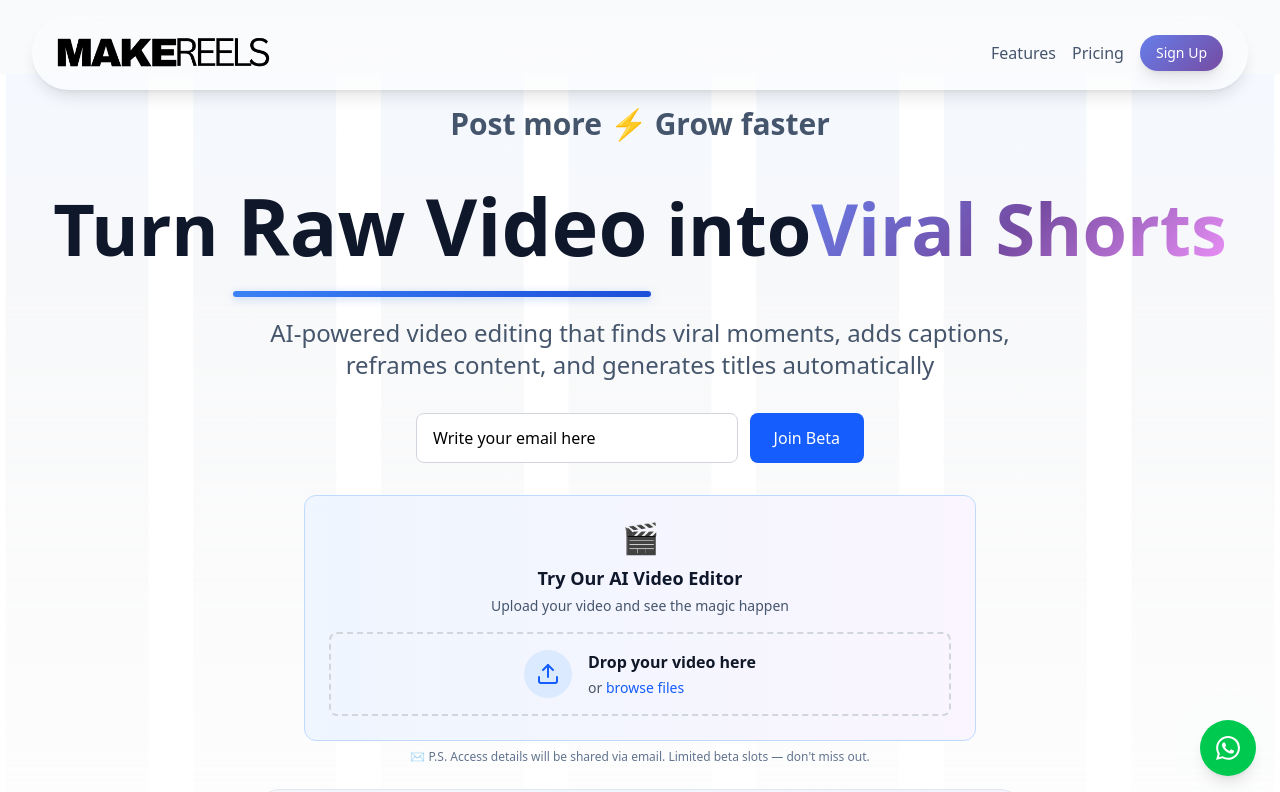
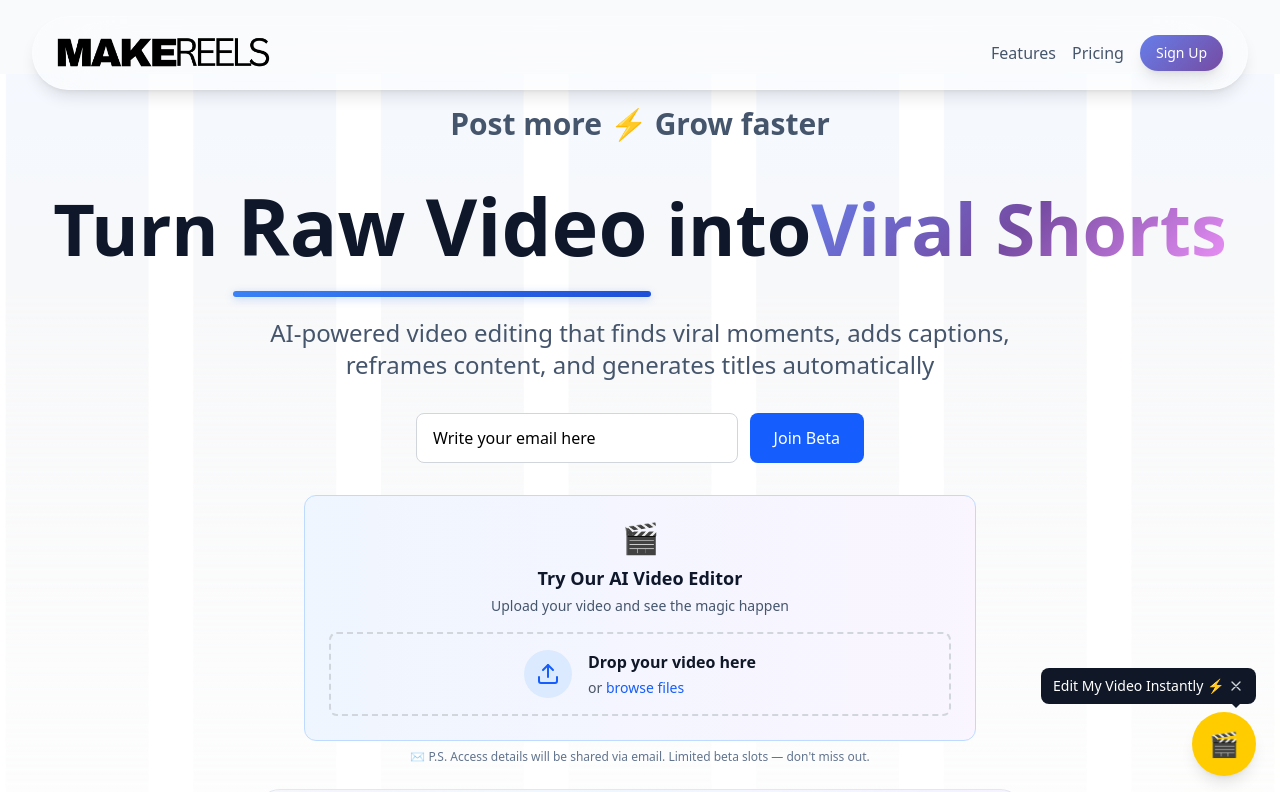
Before and after one commit to dhruv200010/landingpage, a Next.js app: page / in a window 1280 px wide. Shown: the top 792 px of the page. Built offline with nearby package versions, Linux system fonts and the light colour scheme.

Commit message:
added telegram button too

```diff
--- a/app/components/WhatsAppButton.tsx
+++ b/app/components/WhatsAppButton.tsx
@@ -6,6 +6,9 @@ export default function WhatsAppButton() {
   const [isVisible, setIsVisible] = useState(false);
   const [showTooltip, setShowTooltip] = useState(false);
   const [isMobile, setIsMobile] = useState(false);
+  const [showOptions, setShowOptions] = useState(false);
+  const [whatsappVisible, setWhatsappVisible] = useState(false);
+  const [telegramVisible, setTelegramVisible] = useState(false);
 
   useEffect(() => {
     // Check if device is mobile
@@ -28,8 +31,8 @@ export default function WhatsAppButton() {
   }, []);
 
   useEffect(() => {
-    if (isMobile && isVisible) {
-      // Show tooltip after 3 seconds on mobile
+    if (isVisible) {
+      // Show tooltip after 3 seconds on all devices
       const showTimer = setTimeout(() => {
         setShowTooltip(true);
       }, 3000);
@@ -38,11 +41,36 @@ export default function WhatsAppButton() {
         clearTimeout(showTimer);
       };
     }
-  }, [isMobile, isVisible]);
+  }, [isVisible]);
 
-  const handleClick = () => {
+  const handleMainButtonClick = () => {
+    if (!showOptions) {
+      // Opening - show options with staggered animation
+      setShowOptions(true);
+      setTimeout(() => setWhatsappVisible(true), 25);
+      setTimeout(() => setTelegramVisible(true), 50);
+    } else {
+      // Closing - hide options immediately
+      setShowOptions(false);
+      setWhatsappVisible(false);
+      setTelegramVisible(false);
+    }
+  };
+
+  const handleWhatsAppClick = () => {
     const whatsappUrl = "https://api.whatsapp.com/send/?phone=14303527141&text=Hey%21+I%27d+like+a+quick+edit+to+my+video&type=phone_number&app_absent=0";
     window.open(whatsappUrl, '_blank');
+    setShowOptions(false);
+    setWhatsappVisible(false);
+    setTelegramVisible(false);
+  };
+
+  const handleTelegramClick = () => {
+    const telegramUrl = "https://t.me/Ananttalks?text=Hi,%20can%20you%20quickly%20edit%20this%20video%3F";
+    window.open(telegramUrl, '_blank');
+    setShowOptions(false);
+    setWhatsappVisible(false);
+    setTelegramVisible(false);
   };
 
   const handleCloseTooltip = (e: React.MouseEvent) => {
@@ -56,33 +84,40 @@ export default function WhatsAppButton() {
         isVisible ? 'opacity-100 translate-y-0' : 'opacity-0 translate-y-10'
       }`}
     >
+      {/* Main Button */}
       <button
-        onClick={handleClick}
-        className="group relative bg-green-500 hover:bg-green-600 text-white rounded-full p-4 shadow-lg hover:shadow-xl transition-all duration-300 transform hover:scale-110 hover:-translate-y-1"
-        aria-label="Contact us on WhatsApp"
+        onClick={handleMainButtonClick}
+        className={`group relative text-white rounded-full w-16 h-16 shadow-lg hover:shadow-xl transition-all duration-300 transform hover:scale-110 hover:-translate-y-1 flex items-center justify-center ${
+          showOptions
+            ? 'bg-red-500 hover:bg-red-600'
+            : 'bg-yellow-400 hover:bg-yellow-500'
+        }`}
+        aria-label="Contact us"
+        style={{ backgroundColor: showOptions ? '#EF4444' : '#FFCC00' }}
       >
-        {/* WhatsApp Icon */}
-        <svg
-          className="w-6 h-6"
-          fill="currentColor"
-          viewBox="0 0 24 24"
-          xmlns="http://www.w3.org/2000/svg"
-        >
-          <path d="M17.472 14.382c-.297-.149-1.758-.867-2.03-.967-.273-.099-.471-.148-.67.15-.197.297-.767.966-.94 1.164-.173.199-.347.223-.644.075-.297-.15-1.255-.463-2.39-1.475-.883-.788-1.48-1.761-1.653-2.059-.173-.297-.018-.458.13-.606.134-.133.298-.347.446-.52.149-.174.198-.298.298-.497.099-.198.05-.371-.025-.52-.075-.149-.669-1.612-.916-2.207-.242-.579-.487-.5-.669-.51-.173-.008-.371-.01-.57-.01-.198 0-.52.074-.792.372-.272.297-1.04 1.016-1.04 2.479 0 1.462 1.065 2.875 1.213 3.074.149.198 2.096 3.2 5.077 4.487.709.306 1.262.489 1.694.625.712.227 1.36.195 1.871.118.571-.085 1.758-.719 2.006-1.413.248-.694.248-1.289.173-1.413-.074-.124-.272-.198-.57-.347m-5.421 7.403h-.004a9.87 9.87 0 01-5.031-1.378l-.361-.214-3.741.982.998-3.648-.235-.374a9.86 9.86 0 01-1.51-5.26c.001-5.45 4.436-9.884 9.888-9.884 2.64 0 5.122 1.03 6.988 2.898a9.825 9.825 0 012.893 6.994c-.003 5.45-4.437 9.884-9.885 9.884m8.413-18.297A11.815 11.815 0 0012.05 0C5.495 0 .16 5.335.157 11.892c0 2.096.547 4.142 1.588 5.945L.057 24l6.305-1.654a11.882 11.882 0 005.683 1.448h.005c6.554 0 11.89-5.335 11.893-11.893A11.821 11.821 0 0020.885 3.488"/>
+        {/* Film Icon or Cross Icon */}
+        {showOptions ? (
+          <svg className="w-8 h-8" fill="none" stroke="currentColor" viewBox="0 0 24 24">
+            <path strokeLinecap="round" strokeLinejoin="round" strokeWidth={2} d="M6 18L18 6M6 6l12 12" />
           </svg>
+        ) : (
+          <span className="text-2xl">🎬</span>
+        )}
 
         {/* Pulse animation */}
-        <div className="absolute inset-0 bg-green-500 rounded-full animate-ping opacity-20"></div>
+        <div
+          className="absolute inset-0 rounded-full animate-ping opacity-20"
+          style={{ backgroundColor: showOptions ? '#EF4444' : '#FFCC00' }}
+        ></div>
 
         {/* Tooltip */}
         <div className={`absolute bottom-full right-0 mb-2 px-3 py-2 bg-gray-900 text-white text-sm rounded-lg transition-opacity duration-300 whitespace-nowrap ${
-          isMobile
-            ? (showTooltip ? 'opacity-100' : 'opacity-0')
-            : 'opacity-0 group-hover:opacity-100'
+          showOptions || !showTooltip
+            ? 'opacity-0'
+            : 'opacity-100'
         }`}>
           <div className="flex items-center gap-0">
-            <span>Send video on WhatsApp ⚡</span>
-            {isMobile && (
+            <span>Edit My Video Instantly ⚡</span>
             <button
               onClick={handleCloseTooltip}
               className="ml-1 text-gray-300 hover:text-white transition-colors"
@@ -92,11 +127,53 @@ export default function WhatsAppButton() {
                 <path strokeLinecap="round" strokeLinejoin="round" strokeWidth={2} d="M6 18L18 6M6 6l12 12" />
               </svg>
             </button>
-            )}
           </div>
           <div className="absolute top-full right-4 w-0 h-0 border-l-4 border-r-4 border-t-4 border-transparent border-t-gray-900"></div>
         </div>
       </button>
+
+      {/* Options Dropdown */}
+      <>
+        {/* WhatsApp Button - Left of main button */}
+        <button
+          onClick={handleWhatsAppClick}
+          className={`absolute bottom-0 right-full mr-4 bg-green-500 hover:bg-green-600 text-white rounded-full p-3 shadow-lg hover:shadow-xl transition-all duration-150 transform hover:scale-110 ${
+            whatsappVisible
+              ? 'opacity-100 scale-100 translate-x-0'
+              : 'opacity-0 scale-50 translate-x-4 pointer-events-none'
+          }`}
+          aria-label="Contact us on WhatsApp"
+        >
+          <svg
+            className="w-6 h-6"
+            fill="currentColor"
+            viewBox="0 0 24 24"
+            xmlns="http://www.w3.org/2000/svg"
+          >
+            <path d="M17.472 14.382c-.297-.149-1.758-.867-2.03-.967-.273-.099-.471-.148-.67.15-.197.297-.767.966-.94 1.164-.173.199-.347.223-.644.075-.297-.15-1.255-.463-2.39-1.475-.883-.788-1.48-1.761-1.653-2.059-.173-.297-.018-.458.13-.606.134-.133.298-.347.446-.52.149-.174.198-.298.298-.497.099-.198.05-.371-.025-.52-.075-.149-.669-1.612-.916-2.207-.242-.579-.487-.5-.669-.51-.173-.008-.371-.01-.57-.01-.198 0-.52.074-.792.372-.272.297-1.04 1.016-1.04 2.479 0 1.462 1.065 2.875 1.213 3.074.149.198 2.096 3.2 5.077 4.487.709.306 1.262.489 1.694.625.712.227 1.36.195 1.871.118.571-.085 1.758-.719 2.006-1.413.248-.694.248-1.289.173-1.413-.074-.124-.272-.198-.57-.347m-5.421 7.403h-.004a9.87 9.87 0 01-5.031-1.378l-.361-.214-3.741.982.998-3.648-.235-.374a9.86 9.86 0 01-1.51-5.26c.001-5.45 4.436-9.884 9.888-9.884 2.64 0 5.122 1.03 6.988 2.898a9.825 9.825 0 012.893 6.994c-.003 5.45-4.437 9.884-9.885 9.884m8.413-18.297A11.815 11.815 0 0012.05 0C5.495 0 .16 5.335.157 11.892c0 2.096.547 4.142 1.588 5.945L.057 24l6.305-1.654a11.882 11.882 0 005.683 1.448h.005c6.554 0 11.89-5.335 11.893-11.893A11.821 11.821 0 0020.885 3.488"/>
+          </svg>
+        </button>
+
+        {/* Telegram Button - Above main button */}
+        <button
+          onClick={handleTelegramClick}
+          className={`absolute bottom-full right-0 mb-4 mr-2 bg-blue-400 hover:bg-blue-500 text-white rounded-full p-3 shadow-lg hover:shadow-xl transition-all duration-150 transform hover:scale-110 flex items-center justify-center ${
+            telegramVisible
+              ? 'opacity-100 scale-100 translate-y-0'
+              : 'opacity-0 scale-50 translate-y-4 pointer-events-none'
+          }`}
+          aria-label="Contact us on Telegram"
+        >
+          <svg
+            className="w-6 h-6"
+            fill="currentColor"
+            viewBox="0 0 24 24"
+            xmlns="http://www.w3.org/2000/svg"
+          >
+            <path d="M11.944 0A12 12 0 0 0 0 12a12 12 0 0 0 12 12 12 12 0 0 0 12-12A12 12 0 0 0 12 0a12 12 0 0 0-.056 0zm4.962 7.224c.1-.002.321.023.465.14a.506.506 0 0 1 .171.325c.016.093.036.306.02.472-.18 1.898-.962 6.502-1.36 8.627-.168.9-.499 1.201-.82 1.23-.696.065-1.225-.46-1.9-.902-1.056-.693-1.653-1.124-2.678-1.8-1.185-.78-.417-1.21.258-1.91.177-.184 3.247-2.977 3.307-3.23.007-.032.014-.15-.056-.212s-.174-.041-.249-.024c-.106.024-1.793 1.14-5.061 3.345-.48.33-.913.49-1.302.48-.428-.008-1.252-.241-1.865-.44-.752-.245-1.349-.374-1.297-.789.027-.216.325-.437.893-.663 3.498-1.524 5.83-2.529 6.998-3.014 3.332-1.386 4.025-1.627 4.476-1.635z"/>
+          </svg>
+        </button>
+      </>
     </div>
   );
 }
```
Lines whose indentation alone changed are shown as unchanged.
